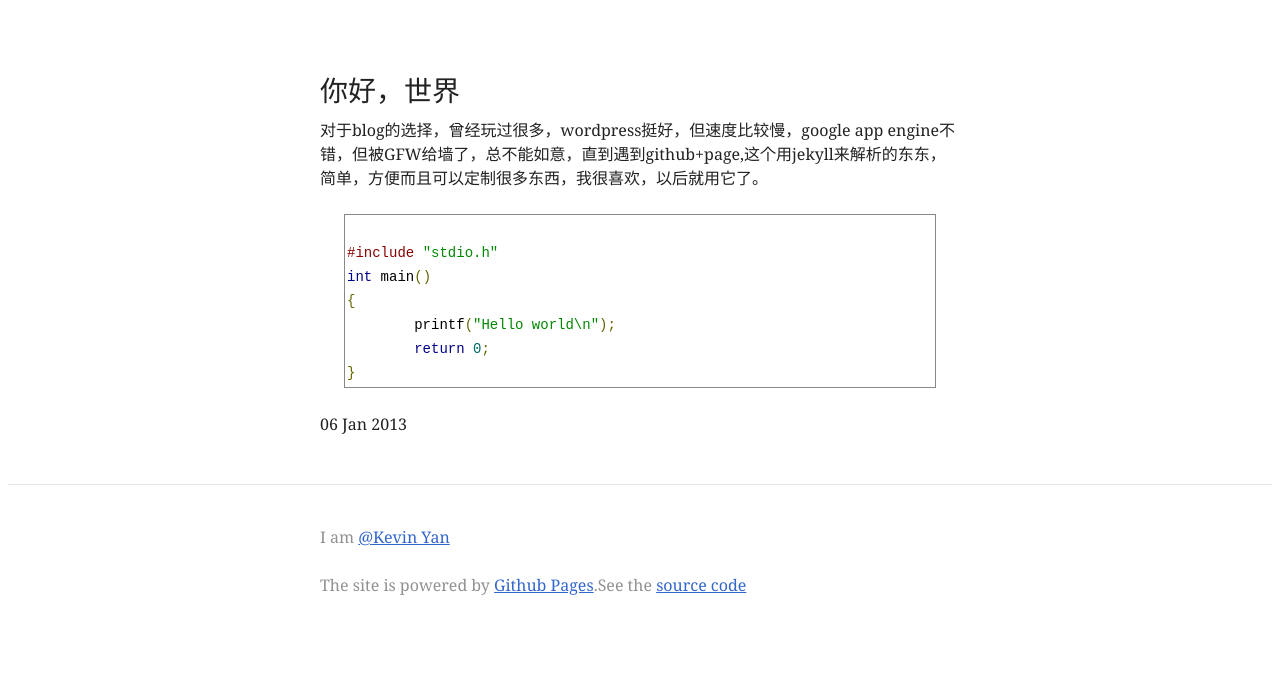
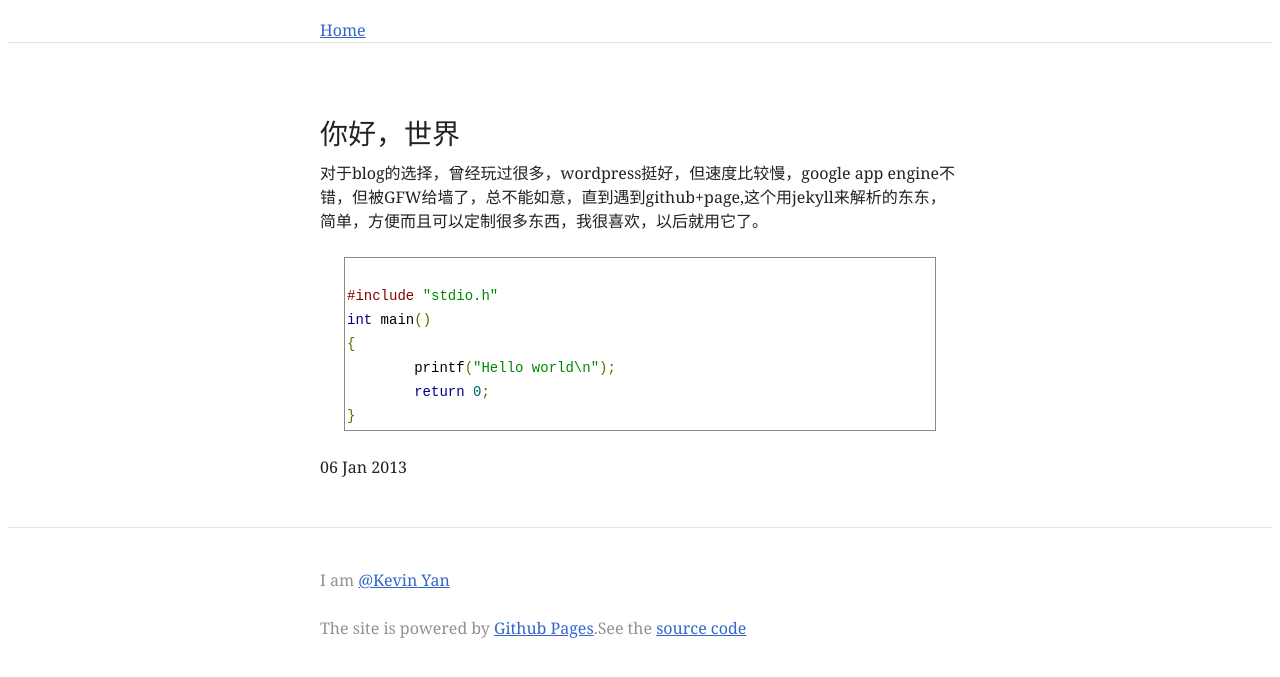
Before and after one commit to since1q80/me, a Jekyll site: the page built from _posts/2013-01-06-01hello-world.html, in a window 1280 px wide. Shown: the top 677 px of the page. Built offline with Jekyll 4.4.1, drawn with Linux system fonts in a browser that asks for light colours; Markdown is read by kramdown in place of the engine named in the settings.

Commit message:
modify css

```diff
--- a/_layouts/post.html
+++ b/_layouts/post.html
@@ -8,6 +8,11 @@
 <title>{{ page.title }}</title>
 </head>
 <body onload="prettyPrint()">
+<div id="menubar">
+	<div class="menubar-section">
+		<a href="/me">Home</a>
+	</div>
+</div>
 <div class="page">
 　　　　{{ content }}
 <!-- UY BEGIN -->
```
